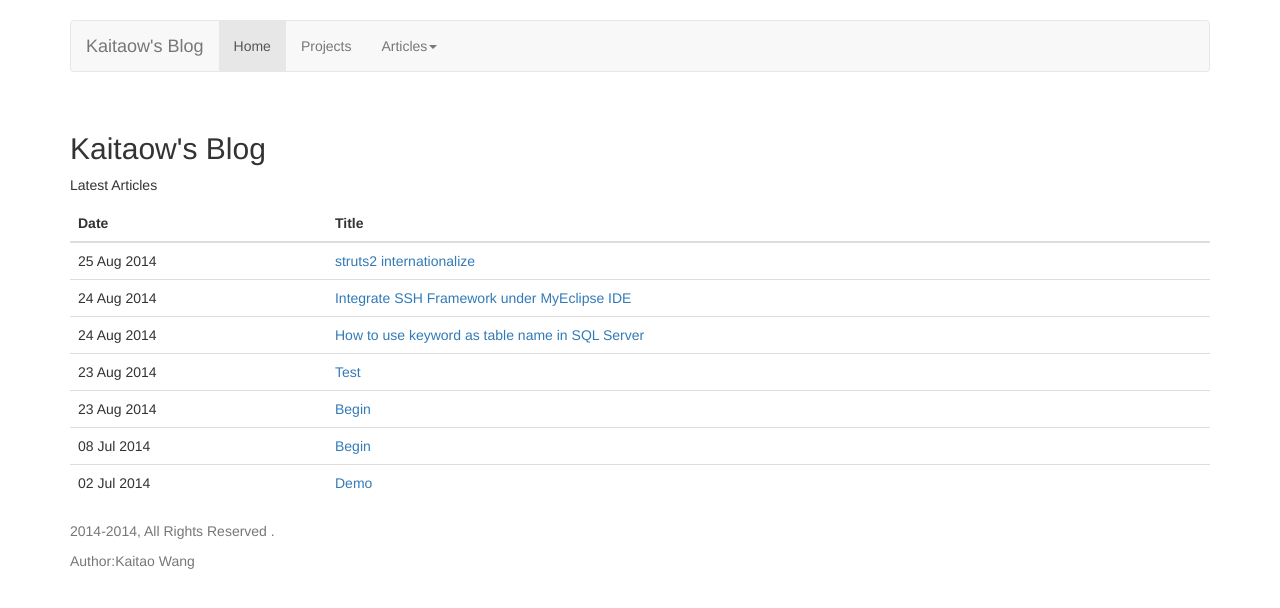
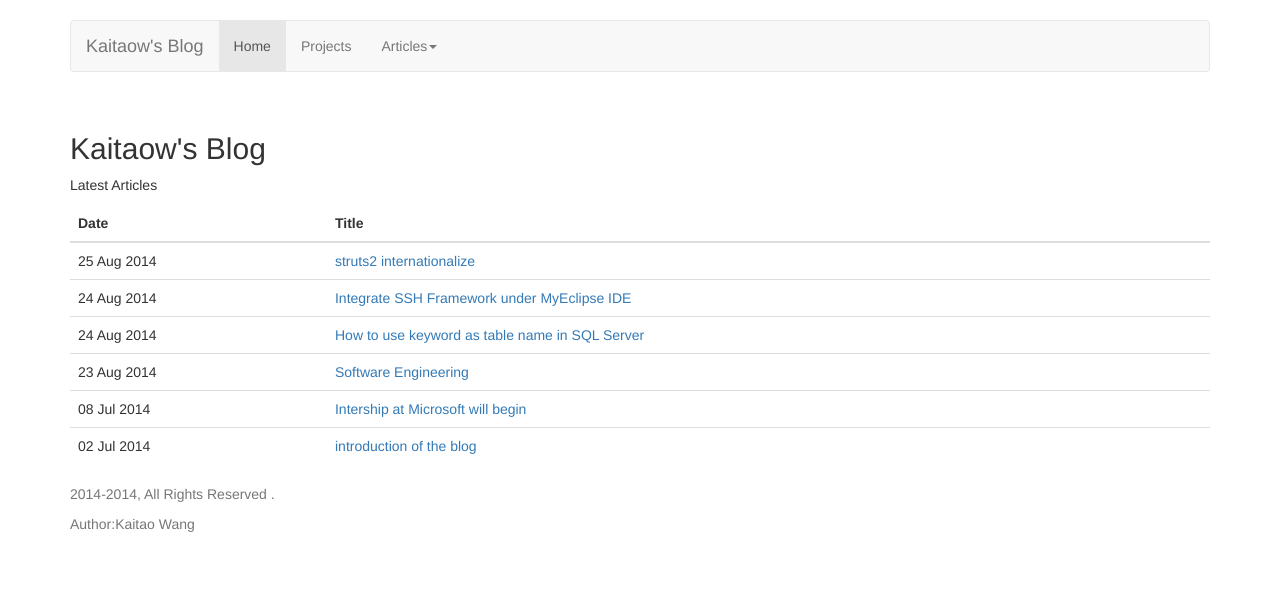
Before and after one commit to kaitaow/blog, a Jekyll site: the page built from index.html, in a window 1280 px wide. Shown: the top 608 px of the page. Built offline with Jekyll 4.4.1, drawn with Linux system fonts in a browser that asks for light colours; nearby versions of some CDN libraries.

Commit message:
article
CRUD articles

```diff
--- a/_posts/2014-07-02-demo.html
+++ b/_posts/2014-07-02-introduction of the blog.html
@@ -1,6 +1,6 @@
 ---
 layout: template
-title: Demo
+title: introduction of the blog
 ---
 <h2>{{ page.title }}</h2>
 <p>This is my first step to build a fantastic personal blog on github!</p>
--- a/_posts/2014-08-23-maiku.html
+++ b/_posts/2014-08-23-software engineering.html
@@ -1,6 +1,6 @@
 ---
 layout: template
-title: Begin
+title: Software Engineering
 ---
 <table cellpadding="0" cellspacing="0" summary="pid962400" class="table">
     <tbody>
```
Also changed, not shown: _posts/2014-07-08-begin.html (deleted, +0 -8 lines), _posts/2014-07-08-intership at microsoft will begin.html (added, +8 -0 lines), _posts/2014-08-23-test.html (deleted, +0 -7 lines).
